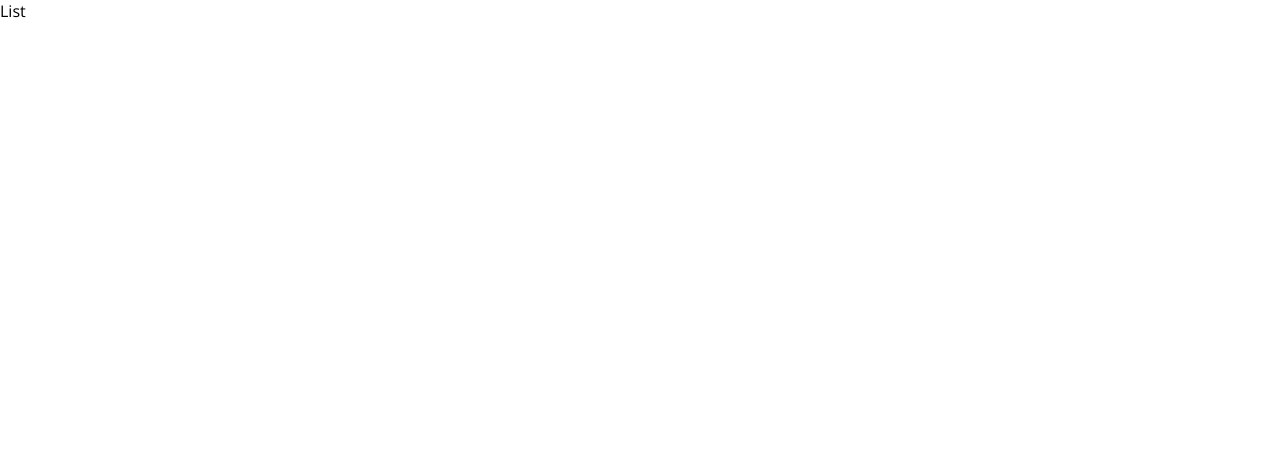
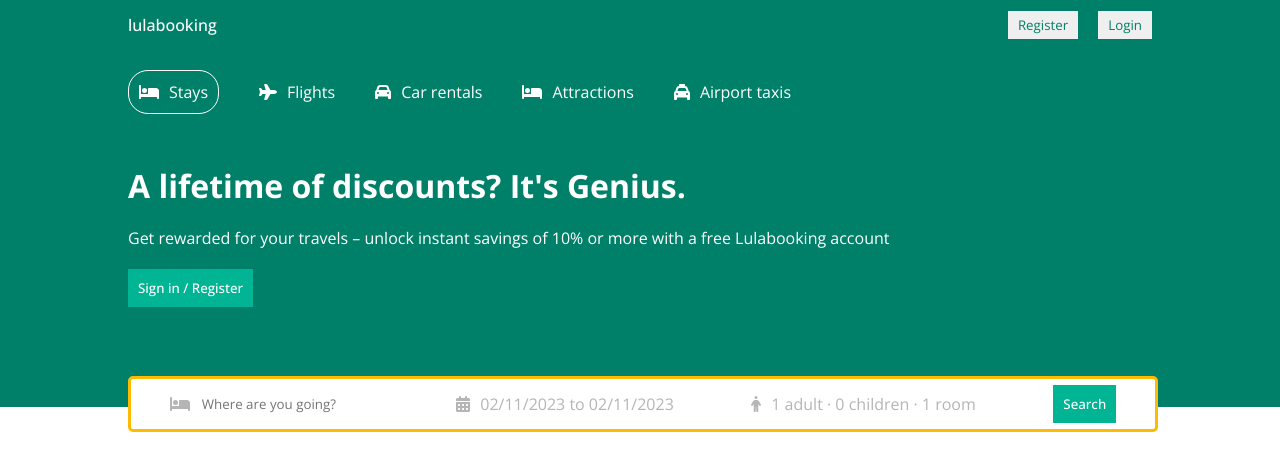
Before and after one commit to LulaZeta/reservation_app, a React (Create React App) app: page /hotels in a window 1280 px wide. Shown: the top 470 px of the page. Built offline with nearby package versions, Linux system fonts and the light colour scheme.

Commit message:
fix default export en pages y components

```diff
--- a/src/App.js
+++ b/src/App.js
@@ -1,7 +1,7 @@
 import { BrowserRouter, Route, Routes } from 'react-router-dom';
-import { Home } from './pages/home/Home';
-import { Hotel } from './pages/hotel/Hotel';
-import { List } from './pages/list/List';
+import Home from './pages/home/Home';
+import Hotel from './pages/hotel/Hotel';
+import List from './pages/list/List';
 function App() {
   return (
     <BrowserRouter>
--- a/src/components/header/Header.jsx
+++ b/src/components/header/Header.jsx
@@ -14,7 +14,7 @@
 import { format } from 'date-fns';
 import { useState } from 'react';
 
-export const Header = () => {
+const Header = () => {
   const [openDate, setOpenDate] = useState(false);
   const [date, setDate] = useState([
     {
@@ -179,3 +179,5 @@
     </div>
   );
 };
+
+export default Header;
--- a/src/components/navbar/Navbar.jsx
+++ b/src/components/navbar/Navbar.jsx
@@ -1,6 +1,6 @@
 import './navbar.css';
 
-export const Navbar = () => {
+const Navbar = () => {
   return (
     <div className="navbar">
       <div className="navContainer">
@@ -13,3 +13,5 @@
     </div>
   );
 };
+
+export default Navbar;
--- a/src/pages/hotel/Hotel.jsx
+++ b/src/pages/hotel/Hotel.jsx
@@ -1,5 +1,6 @@
 import React from 'react';
 
-export const Hotel = () => {
+const Hotel = () => {
   return <div>Hotel</div>;
 };
+export default Hotel;
--- a/src/pages/list/List.jsx
+++ b/src/pages/list/List.jsx
@@ -1,5 +1,14 @@
 import React from 'react';
+import Header from '../../components/header/Header';
+import Navbar from '../../components/navbar/Navbar';
 
-export const List = () => {
-  return <div>List</div>;
+const List = () => {
+  return (
+    <div>
+      <Navbar />
+      <Header />
+    </div>
+  );
 };
+
+export default List;
```
Also changed, not shown: src/pages/home/Home.jsx (+5 -3 lines).
